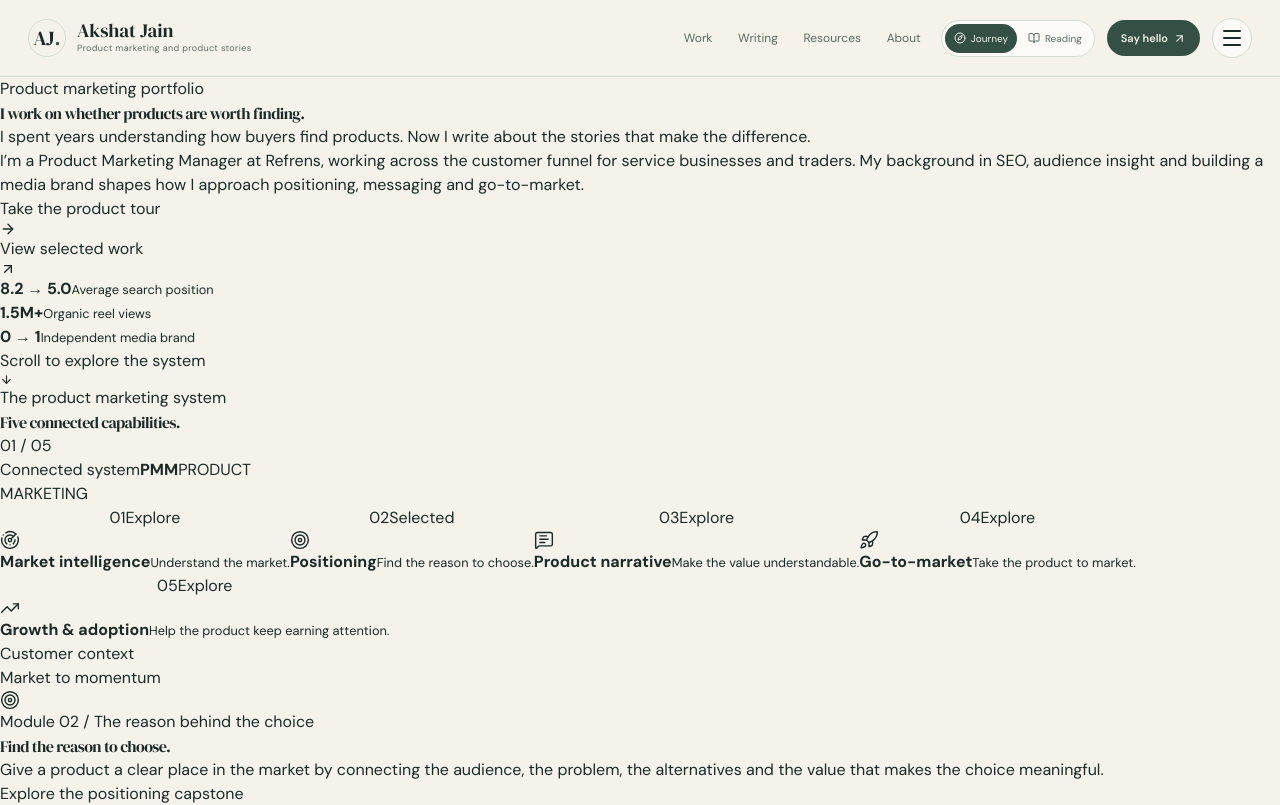
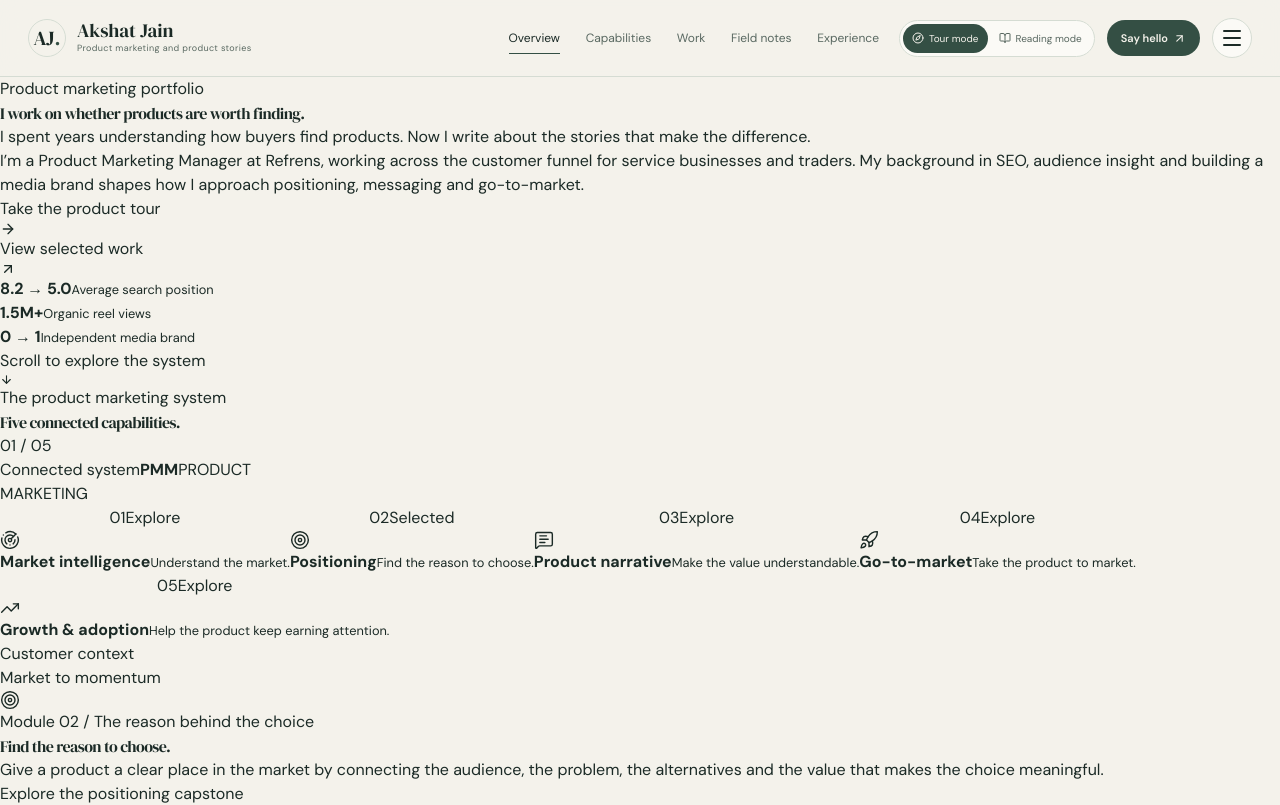
Before and after one commit to akshatjain4377-commits/Akshat-Jain-PMM-Portfolio, a React (Vite) app: page / in a window 1280 px wide. Shown: the top 805 px of the page. Built offline with nearby package versions, Linux system fonts and the light colour scheme.

Commit message:
Reframe navigation around the PMM product tour

```diff
--- a/src/components/Navbar.tsx
+++ b/src/components/Navbar.tsx
@@ -3,23 +3,18 @@ import { Link, useLocation } from 'react-router-dom';
 import { ArrowUpRight, BookOpen, Compass, Menu, X } from 'lucide-react';
 
 type Mode = 'journey' | 'reading';
-
 function getInitialMode(): Mode {
   if (typeof window === 'undefined') return 'journey';
-
-  try {
-    return window.localStorage.getItem('aj-portfolio-mode') === 'reading' ? 'reading' : 'journey';
-  } catch {
-    // Private browsing and embedded browsers can deny storage access.
-    return 'journey';
-  }
+  try { return window.localStorage.getItem('aj-portfolio-mode') === 'reading' ? 'reading' : 'journey'; }
+  catch { return 'journey'; }
 }
 
 const links = [
-  { label: 'Work', to: '/work' },
-  { label: 'Writing', to: '/writing' },
-  { label: 'Resources', to: '/resources' },
-  { label: 'About', to: '/about' },
+  { label: 'Overview', to: '/', kind: 'route' },
+  { label: 'Capabilities', to: '/#capabilities', kind: 'anchor' },
+  { label: 'Work', to: '/work', kind: 'route' },
+  { label: 'Field notes', to: '/writing', kind: 'route' },
+  { label: 'Experience', to: '/about', kind: 'route' },
 ];
 
 export default function Navbar() {
@@ -29,106 +24,42 @@ export default function Navbar() {
 
   useEffect(() => {
     document.documentElement.dataset.mode = mode;
-
-    try {
-      window.localStorage.setItem('aj-portfolio-mode', mode);
-    } catch {
-      // The page still works normally when persistent preferences are unavailable.
-    }
+    try { window.localStorage.setItem('aj-portfolio-mode', mode); } catch { /* optional preference */ }
   }, [mode]);
 
-  const isActive = (to: string) => {
+  const active = (to: string) => {
+    if (to === '/') return location.pathname === '/';
     if (to === '/work') return location.pathname.startsWith('/work');
     if (to === '/writing') return location.pathname.startsWith('/writing');
-    if (to === '/resources') return location.pathname.startsWith('/resources');
-    return location.pathname === to;
+    if (to === '/about') return location.pathname === '/about';
+    return false;
   };
   const closeMenu = () => setMobileOpen(false);
 
+  const renderLink = (item: (typeof links)[number], mobile = false) => {
+    const className = `site-nav__link ${mobile ? 'site-nav__link--mobile' : ''} ${active(item.to) ? 'is-active' : ''}`;
+    if (item.kind === 'anchor') return <a key={item.to} href={item.to} onClick={closeMenu} className={className}>{item.label}</a>;
+    return <Link key={item.to} to={item.to} onClick={closeMenu} aria-current={active(item.to) ? 'page' : undefined} className={className}>{item.label}</Link>;
+  };
+
   return (
-    <header className="site-header">
+    <header className="site-header product-site-header">
       <nav aria-label="Main navigation" className="site-header__inner">
-        <Link to="/" onClick={closeMenu} className="site-brand" aria-label="Akshat Jain, home">
+        <Link to="/" onClick={closeMenu} className="site-brand" aria-label="Akshat Jain, overview">
           <span className="site-brand__monogram">AJ<span>.</span></span>
-          <span className="site-brand__copy">
-            <span className="site-brand__name">Akshat Jain</span>
-            <span className="site-brand__descriptor">Product marketing and product stories</span>
-          </span>
+          <span className="site-brand__copy"><span className="site-brand__name">Akshat Jain</span><span className="site-brand__descriptor">Product marketing and product stories</span></span>
         </Link>
-
-        <div className="site-nav hidden md:flex" aria-label="Portfolio sections">
-          {links.map((link) => (
-            <Link
-              key={link.to}
-              to={link.to}
-              aria-current={isActive(link.to) ? 'page' : undefined}
-              className={`site-nav__link ${isActive(link.to) ? 'is-active' : ''}`}
-            >
-              {link.label}
-            </Link>
-          ))}
-        </div>
-
+        <div className="site-nav hidden lg:flex" aria-label="Portfolio sections">{links.map((item) => renderLink(item))}</div>
         <div className="site-header__actions">
           <div className="mode-toggle" role="group" aria-label="Choose browsing mode">
-            <button
-              type="button"
-              onClick={() => setMode('journey')}
-              aria-pressed={mode === 'journey'}
-              className={mode === 'journey' ? 'is-selected' : ''}
-              title="Journey mode, immersive scroll experience"
-            >
-              <Compass aria-hidden="true" />
-              <span>Journey</span>
-            </button>
-            <button
-              type="button"
-              onClick={() => setMode('reading')}
-              aria-pressed={mode === 'reading'}
-              className={mode === 'reading' ? 'is-selected' : ''}
-              title="Reading mode, calmer content-first experience"
-            >
-              <BookOpen aria-hidden="true" />
-              <span>Reading</span>
-            </button>
+            <button type="button" onClick={() => setMode('journey')} aria-pressed={mode === 'journey'} className={mode === 'journey' ? 'is-selected' : ''} title="Tour mode"><Compass aria-hidden="true" /><span>Tour mode</span></button>
+            <button type="button" onClick={() => setMode('reading')} aria-pressed={mode === 'reading'} className={mode === 'reading' ? 'is-selected' : ''} title="Reading mode"><BookOpen aria-hidden="true" /><span>Reading mode</span></button>
           </div>
-
-          <Link to="/contact" className="site-header__contact hidden lg:inline-flex">
-            Say hello <ArrowUpRight aria-hidden="true" />
-          </Link>
-
-          <button
-            type="button"
-            className="site-mobile-toggle md:hidden"
-            aria-label={mobileOpen ? 'Close navigation menu' : 'Open navigation menu'}
-            aria-expanded={mobileOpen}
-            aria-controls="mobile-navigation"
-            onClick={() => setMobileOpen((open) => !open)}
-          >
-            {mobileOpen ? <X aria-hidden="true" /> : <Menu aria-hidden="true" />}
-          </button>
+          <Link to="/contact" className="site-header__contact hidden xl:inline-flex">Say hello <ArrowUpRight aria-hidden="true" /></Link>
+          <button type="button" className="site-mobile-toggle lg:hidden" aria-label={mobileOpen ? 'Close navigation menu' : 'Open navigation menu'} aria-expanded={mobileOpen} aria-controls="mobile-navigation" onClick={() => setMobileOpen((open) => !open)}>{mobileOpen ? <X aria-hidden="true" /> : <Menu aria-hidden="true" />}</button>
         </div>
       </nav>
-
-      {mobileOpen && (
-        <div id="mobile-navigation" className="site-mobile-menu md:hidden">
-          <p className="site-micro mb-3">EXPLORE</p>
-          {links.map((link) => (
-            <Link
-              key={link.to}
-              to={link.to}
-              onClick={closeMenu}
-              aria-current={isActive(link.to) ? 'page' : undefined}
-              className={`site-mobile-menu__link ${isActive(link.to) ? 'is-active' : ''}`}
-            >
-              {link.label}
-            </Link>
-          ))}
-          <Link to="/contact" onClick={closeMenu} className="site-mobile-menu__contact">
-            Say hello <ArrowUpRight aria-hidden="true" />
-          </Link>
-        </div>
-      )}
+      {mobileOpen && <div id="mobile-navigation" className="site-mobile-menu lg:hidden"><p className="site-micro mb-3">Explore the portfolio</p>{links.map((item) => renderLink(item,true))}<Link to="/contact" onClick={closeMenu} className="site-mobile-menu__contact">Say hello <ArrowUpRight aria-hidden="true" /></Link></div>}
     </header>
   );
 }
```
